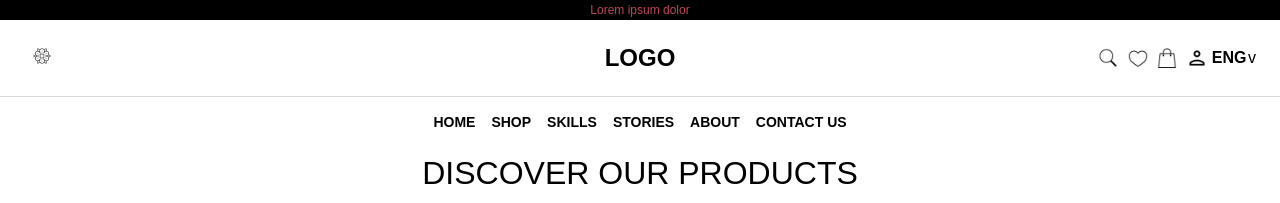
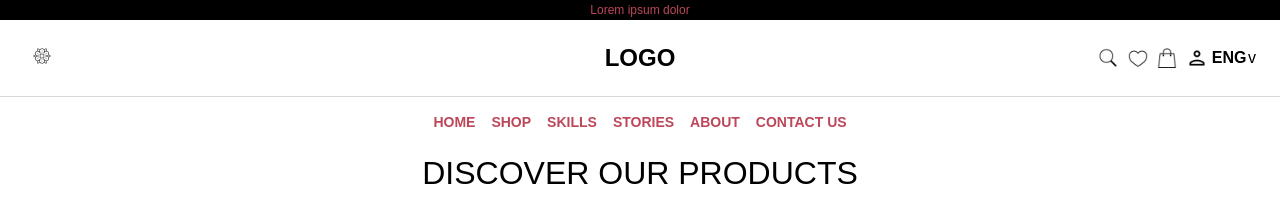
Before and after one commit to Akhila-Thada/react-shopping-app, a React (Vite) app: page / in a window 1280 px wide. Shown: the top 203 px of the page. Built offline with nearby package versions, Linux system fonts and the light colour scheme; no server answers; a web font is replaced by a local one.

Commit message:
Update Navbar.jsx

```diff
--- a/src/components/Navbar.jsx
+++ b/src/components/Navbar.jsx
@@ -53,12 +53,36 @@ const Navbar = () => {
         </a>
       </div>
       <div className='nav3'>
-      <div><a href="/" >HOME</a></div>
-      <div><a href="/" >SHOP</a></div>
-      <div><a href="/">SKILLS</a></div>
-      <div><a href="/" >STORIES</a></div>
-     <div> <a href="/" >ABOUT</a></div>
-      <div><a href="/">CONTACT US</a></div>
+      <div><a href="/"  style={{
+            fontWeight: currentPath === '/' ? 'bold' : 'normal',
+            color: currentPath === '/' ? 'rgb(189, 71, 90)' : '#000',
+            textDecoration: 'none',
+          }}>HOME</a></div>
+      <div><a href="/" style={{
+            fontWeight: currentPath === '/' ? 'bold' : 'normal',
+            color: currentPath === '/' ? 'rgb(189, 71, 90)' : '#000',
+            textDecoration: 'none',
+          }} >SHOP</a></div>
+      <div><a href="/"  style={{
+            fontWeight: currentPath === '/' ? 'bold' : 'normal',
+            color: currentPath === '/' ? 'rgb(189, 71, 90)' : '#000',
+            textDecoration: 'none',
+          }}>SKILLS</a></div>
+      <div><a  href="/" style={{
+            fontWeight: currentPath === '/' ? 'bold' : 'normal',
+            color: currentPath === '/' ? 'rgb(189, 71, 90)' : '#000',
+            textDecoration: 'none',
+          }} >STORIES</a></div>
+     <div> <a href="/" style={{
+            fontWeight: currentPath === '/' ? 'bold' : 'normal',
+            color: currentPath === '/' ? 'rgb(189, 71, 90)' : '#000',
+            textDecoration: 'none',
+          }} >ABOUT</a></div>
+      <div><a href="/" style={{
+            fontWeight: currentPath === '/' ? 'bold' : 'normal',
+            color: currentPath === '/' ? 'rgb(189, 71, 90)' : '#000',
+            textDecoration: 'none',
+          }}>CONTACT US</a></div>
       </div>
 
 
```
